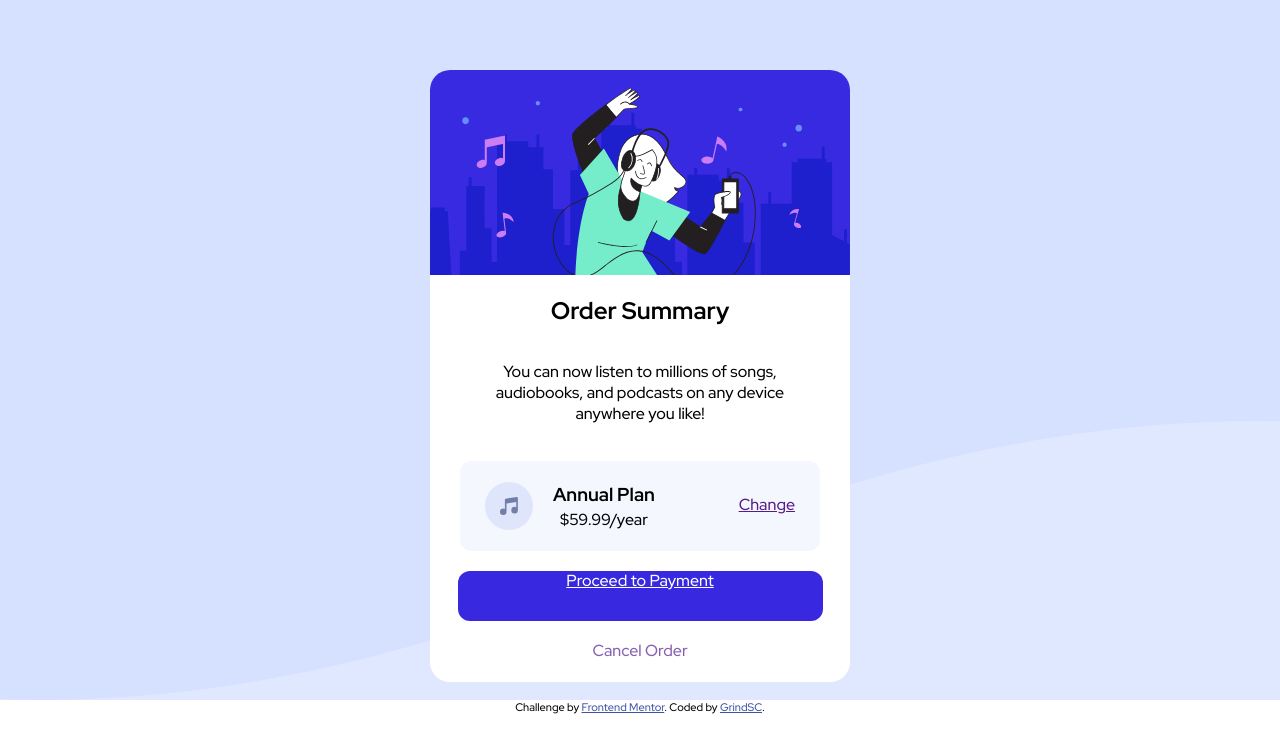
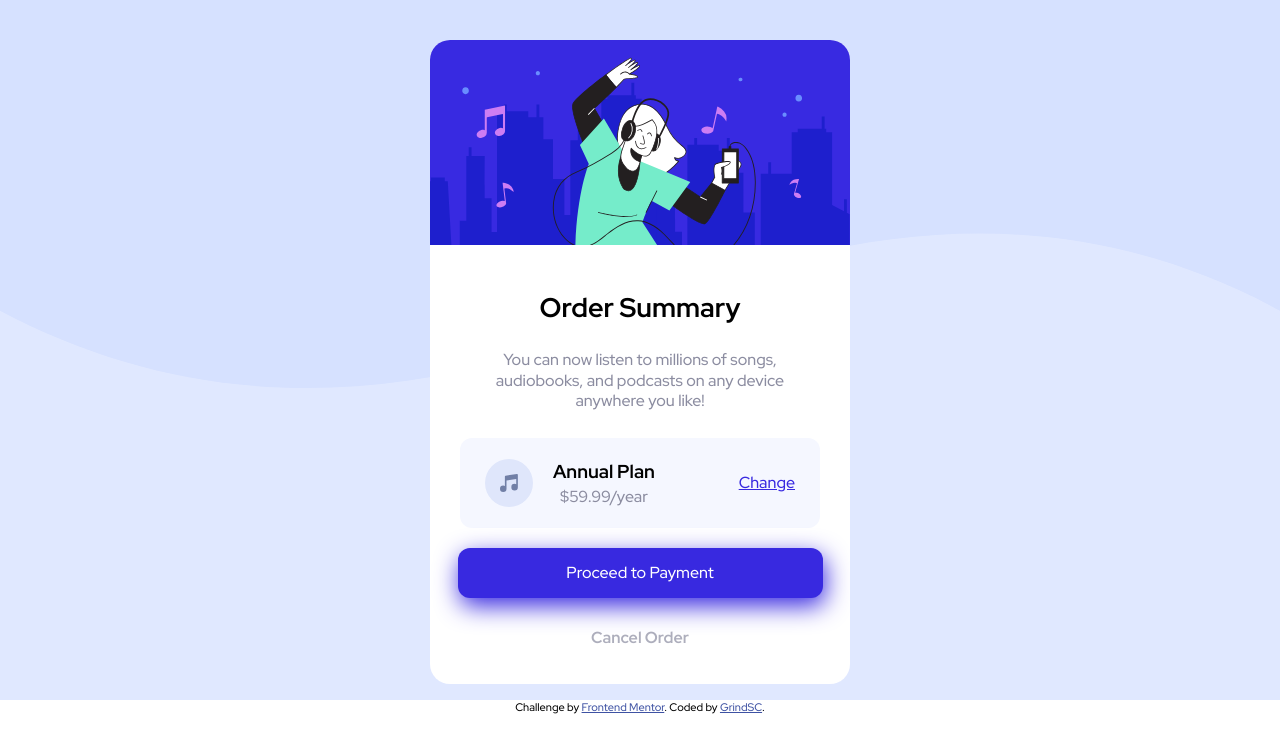
Before and after one commit to GrindSC/Order-summary-component, a plain HTML site: page index.html in a window 1280 px wide. Drawn offline with Linux system fonts and the light colour scheme.

Commit message:
added button features + reparing fonts

```diff
--- a/app/scss/_container.scss
+++ b/app/scss/_container.scss
@@ -2,11 +2,12 @@
   width: 100%;
   height: 700px;
   background-image: url("../../images/pattern-background-desktop.svg");
-  background-size: cover;
+  // background-size: cover;
   background-repeat: no-repeat;
+  background-size: 100%;
   background-position: top;
   background-color: $paleBlue;
-  padding: 70px;
+  padding: 40px;
 }
 .container {
   width: 420px;
@@ -18,11 +19,19 @@
   background-color: white;
   border-radius: 20px;
   overflow: hidden;
+  h2 {
+    margin-top: 45px;
+    font-size: 27px;
+  }
+  p {
+    margin-top: 2px;
+    color: $greyText;
+  }
 }
 .adv {
   background-color: $veryPaleBlue;
   height: 90px;
-  margin: 20px 30px 20px 30px;
+  margin: 10px 30px 20px 30px;
   border-radius: 12px;
   padding: 25px;
   margin-left: 30px;
@@ -31,6 +40,14 @@
   flex-direction: row;
   align-items: center;
   justify-content: space-between;
+  a {
+    color: $brightBlue;
+  }
+  a:hover {
+    text-decoration: none;
+    color: $brightPurple;
+    transition-duration: 0.3s;
+  }
 }
 .adv-song {
   display: flex;
@@ -46,25 +63,35 @@
 }
 .upper-btn {
   background-color: $brightBlue;
+  text-decoration: none;
   color: white;
-  //   border: none;
   border-radius: 12px;
   margin: 20px 30px 20px 30px;
   width: 365px;
   height: 50px;
+  line-height: 50px;
   margin: 0 auto;
+  box-shadow: 2px 8px 25px $brightBlue;
+
   //   :hover {
   //     color: $darkBlue;
   //   }
 }
 .upper-btn:hover {
   background-color: $brightPurple;
-  //   opacity: 0.5;
+  box-shadow: 2px 8px 25px $brightPurple;
+  // transition-duration: 0.3s;
 }
 .lower-btn {
+  // color: rgb(108, 119, 147);
+  color: $greyText;
   text-decoration: none;
   opacity: 0.7;
-  margin: 20px 30px 20px 30px;
+  margin: 30px 30px 35px 30px;
+  font-weight: 700;
+}
+.lower-btn:hover {
+  color: $darkBlue;
 }
 a {
   text-align: center;
--- a/app/scss/_variables.scss
+++ b/app/scss/_variables.scss
@@ -5,3 +5,4 @@ $veryPaleBlue: hsl(225, 100%, 98%);
 $desaturatedBlue: hsla(0, 0%, 100%, 0.75);
 $darkBlue: hsl(223, 47%, 23%);
 $brightPurple: rgb(118, 108, 241);
+$greyText: rgb(139, 140, 160);
```
Also changed, not shown: app/scss/style.css, 1 other file.
